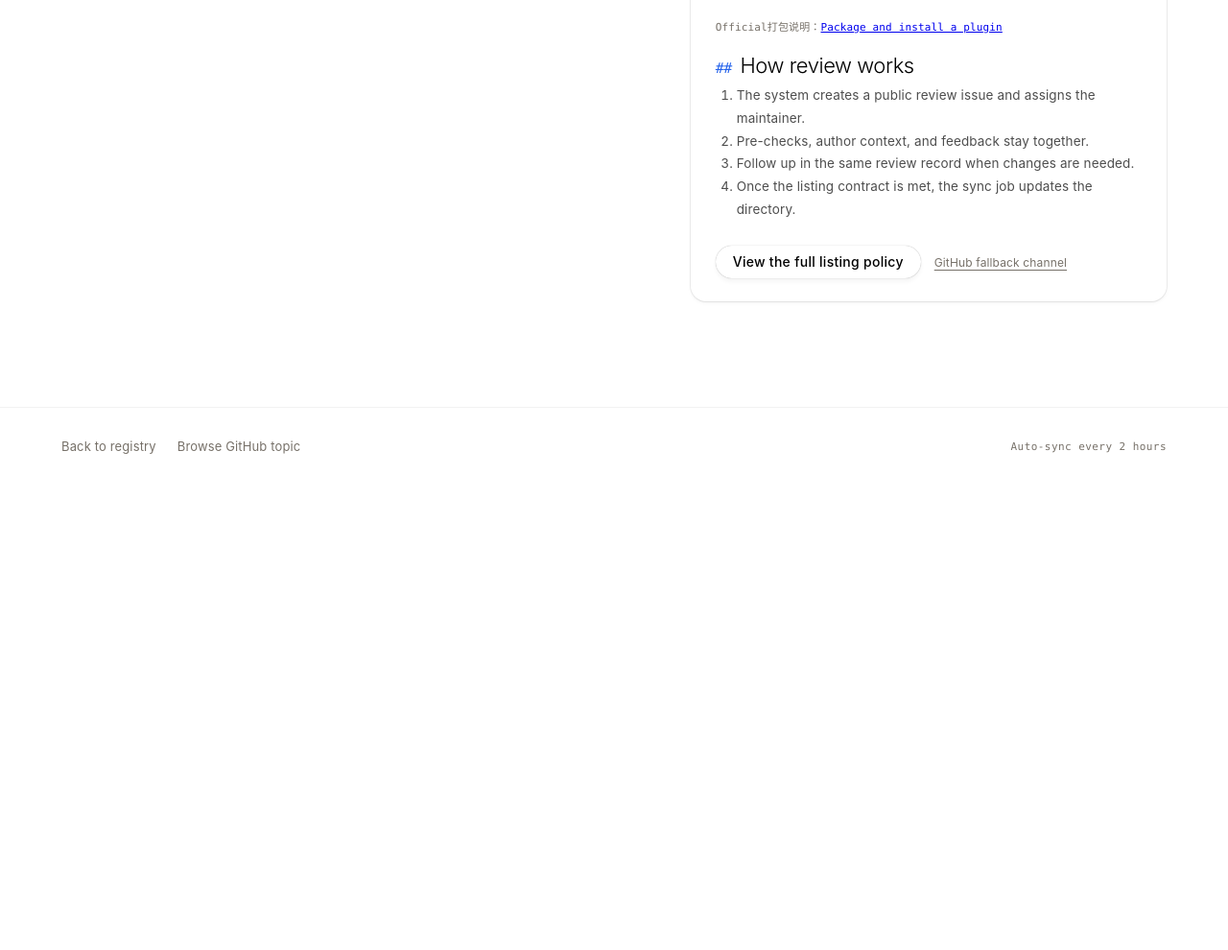
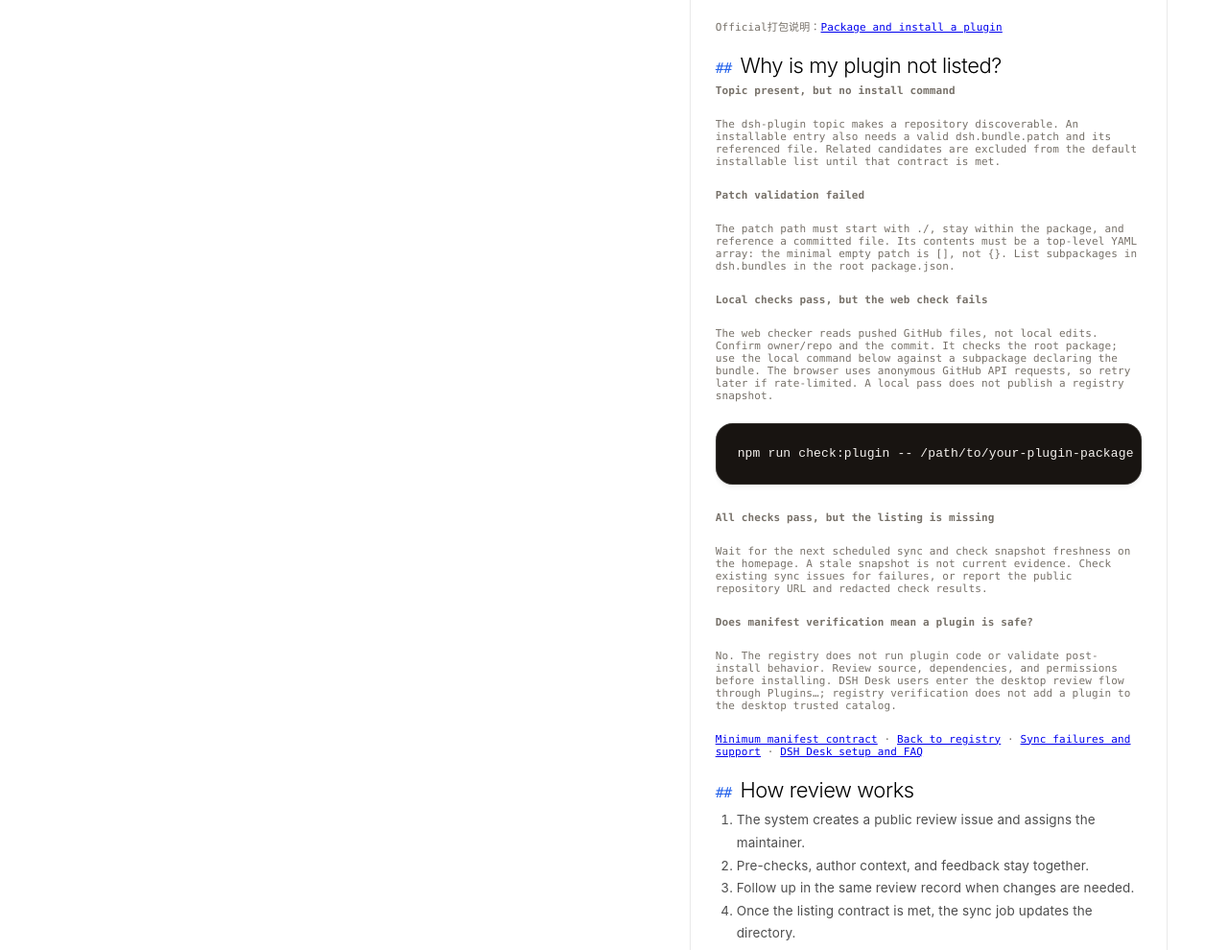
Before and after one commit to majiayu000/dsh-plugin-registry, a website: page publish.html in a window 1280 px wide. Shown: the part 940-1930 px from the top of the page at 96% size. Before the commit the page ends 1461 px from the top, so only its background shows below. Drawn offline with Linux system fonts and the light colour scheme; no server answers.

Commit message:
docs(site): explain plugin listing and checker failures
Signed-off-by: majiayu000 <1835304752@qq.com>

```diff
--- a/assets/i18n.js
+++ b/assets/i18n.js
@@ -7,6 +7,20 @@
   var locale = saved || (navigator.language && navigator.language.toLowerCase().indexOf('zh') === 0 ? 'zh-CN' : 'en-US');
 
   var en = {
+    "为什么插件还没有被收录？": "Why is my plugin not listed?",
+    "收录与安装常见问题": "Listing and installation FAQ",
+    "同步故障与支持": "Sync failures and support",
+    "DSH Desk 安装与常见问题": "DSH Desk setup and FAQ",
+    "只有 Topic，没有安装命令": "Topic present, but no install command",
+    "dsh-plugin 是发现入口。还要有有效的 dsh.bundle.patch 和对应文件；仅有关联信号的候选仓库不会进入默认可安装列表。补齐最低 Manifest 契约后再检查。": "The dsh-plugin topic makes a repository discoverable. An installable entry also needs a valid dsh.bundle.patch and its referenced file. Related candidates are excluded from the default installable list until that contract is met.",
+    "Patch 检查失败": "Patch validation failed",
+    "路径必须以 ./ 开头、相对当前包，不能使用绝对路径或通过 .. 越界；文件要提交到仓库，内容必须是顶层 YAML 数组。最小空 Patch 是 []，不是 {}。子包还需在根 package.json 的 dsh.bundles 中列出。": "The patch path must start with ./, stay within the package, and reference a committed file. Its contents must be a top-level YAML array: the minimal empty patch is [], not {}. List subpackages in dsh.bundles in the root package.json.",
+    "本地通过，网页检查却失败": "Local checks pass, but the web check fails",
+    "网页读的是 GitHub 已推送的文件，不是磁盘上的改动。先确认 owner/repo 和提交。网页检查器检查根包；子包用下面的本地命令指向实际声明 bundle 的包目录。浏览器使用匿名 GitHub API，限流时可稍后重试。本地通过不等于新快照已发布。": "The web checker reads pushed GitHub files, not local edits. Confirm owner/repo and the commit. It checks the root package; use the local command below against a subpackage declaring the bundle. The browser uses anonymous GitHub API requests, so retry later if rate-limited. A local pass does not publish a registry snapshot.",
+    "所有条件满足，列表仍没更新": "All checks pass, but the listing is missing",
+    "等待下一轮计划同步，并在插件库首页核对快照时间。页面报告过期时，不要把旧列表当作最新结果。可在现有同步 Issue 中查看故障或提交脱敏的仓库地址与检查结果。": "Wait for the next scheduled sync and check snapshot freshness on the homepage. A stale snapshot is not current evidence. Check existing sync issues for failures, or report the public repository URL and redacted check results.",
+    "已确认 Manifest，就是安全插件吗？": "Does manifest verification mean a plugin is safe?",
+    "不是。本目录不运行插件代码，也不验证安装后的行为。安装前仍需检查源码、依赖和权限。DSH Desk 用户通过 Plugins… 进入桌面审查流程；目录验证不等于进入桌面的可信目录。": "No. The registry does not run plugin code or validate post-install behavior. Review source, dependencies, and permissions before installing. DSH Desk users enter the desktop review flow through Plugins…; registry verification does not add a plugin to the desktop trusted catalog.",
     '跳到主要内容': 'Skip to main content', '主要导航': 'Primary navigation',
     '浏览插件': 'Browse', '发布': 'Publish', '统计': 'Stats', '规范': 'Policy', '返回插件列表': 'Back to plugins',
     '发布你的插件': 'Publish your plugin', '收录规范': 'Listing policy', 'API 文档': 'API docs',
--- a/publish.html
+++ b/publish.html
@@ -78,7 +78,7 @@
         </div>
         <section class="submission-receipt" id="submission-receipt" hidden tabindex="-1" aria-labelledby="receipt-title">
           <span class="receipt-mark" aria-hidden="true">✓</span>
-          <div><p class="receipt-kicker">SUBMISSION RECEIVED</p><h3 id="receipt-title">已进入审核队列</h3><p id="receipt-copy"></p><a id="receipt-link" target="_blank" rel="noopener">查看公开审核记录 ↗</a></div>
+          <div><p class="receipt-kicker">SUBMISSION RECEIVED</p><h3 id="receipt-title">已进入审核队列</strong></p><p id="receipt-copy"></p><a id="receipt-link" target="_blank" rel="noopener">查看公开审核记录 ↗</a></div>
         </section>
       </form>
     </section>
@@ -97,6 +97,19 @@
 }</code></pre>
       <p class="psub">从 GitHub 安装会拉取源码，不是构建产物。TypeScript 包需要自包含的 <code>prepare</code> 脚本；用户可能还要在 profile 的 <code>pnpm-workspace.yaml</code> 里允许 <code>allowBuilds</code>。更稳妥的方式是发布到 npm，或让用户安装 <code>github:owner/repo#commit</code>。</p>
       <p class="psub">官方打包说明：<a href="https://github.com/deepseek-ai/deepseek-harness/blob/master/docs/user/develop/basic/publish.md" target="_blank" rel="noopener">Package and install a plugin</a></p>
+      <h2 class="panel-title" id="troubleshooting">为什么插件还没有被收录？</h2>
+      <p class="psub"><strong>只有 Topic，没有安装命令</strong></p>
+      <p class="psub">dsh-plugin 是发现入口。还要有有效的 dsh.bundle.patch 和对应文件；仅有关联信号的候选仓库不会进入默认可安装列表。补齐最低 Manifest 契约后再检查。</p>
+      <p class="psub"><strong>Patch 检查失败</strong></p>
+      <p class="psub">路径必须以 ./ 开头、相对当前包，不能使用绝对路径或通过 .. 越界；文件要提交到仓库，内容必须是顶层 YAML 数组。最小空 Patch 是 []，不是 {}。子包还需在根 package.json 的 dsh.bundles 中列出。</p>
+      <p class="psub"><strong>本地通过，网页检查却失败</strong></p>
+      <p class="psub">网页读的是 GitHub 已推送的文件，不是磁盘上的改动。先确认 owner/repo 和提交。网页检查器检查根包；子包用下面的本地命令指向实际声明 bundle 的包目录。浏览器使用匿名 GitHub API，限流时可稍后重试。本地通过不等于新快照已发布。</p>
+      <pre class="codeblock"><code>npm run check:plugin -- /path/to/your-plugin-package</code></pre>
+      <p class="psub"><strong>所有条件满足，列表仍没更新</strong></p>
+      <p class="psub">等待下一轮计划同步，并在插件库首页核对快照时间。页面报告过期时，不要把旧列表当作最新结果。可在现有同步 Issue 中查看故障或提交脱敏的仓库地址与检查结果。</p>
+      <p class="psub"><strong>已确认 Manifest，就是安全插件吗？</strong></p>
+      <p class="psub">不是。本目录不运行插件代码，也不验证安装后的行为。安装前仍需检查源码、依赖和权限。DSH Desk 用户通过 Plugins… 进入桌面审查流程；目录验证不等于进入桌面的可信目录。</p>
+      <p class="psub"><a href="policy.html#manifest">Manifest 最低契约</a> · <a href="index.html">返回插件库</a> · <a href="https://github.com/majiayu000/dsh-plugin-registry/issues" target="_blank" rel="noopener">同步故障与支持</a> · <a href="https://www.dshdesk.com/#getting-started" target="_blank" rel="noopener">DSH Desk 安装与常见问题</a></p>
       <h2 class="panel-title">审核会怎样进行</h2>
       <ol class="publish-list">
         <li>系统创建公开审核 Issue，并指派维护者。</li>
```
Also changed, not shown: index.html (+1 -0 lines), README.md.
